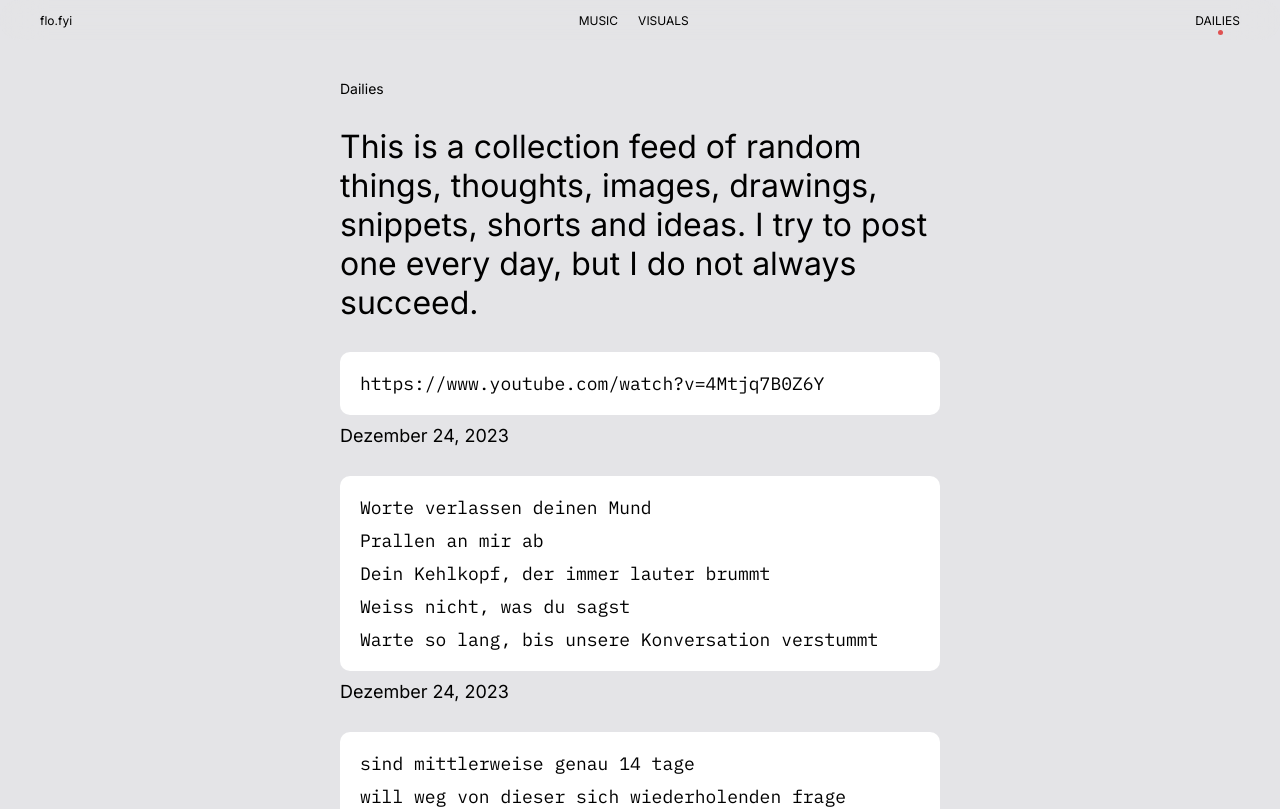
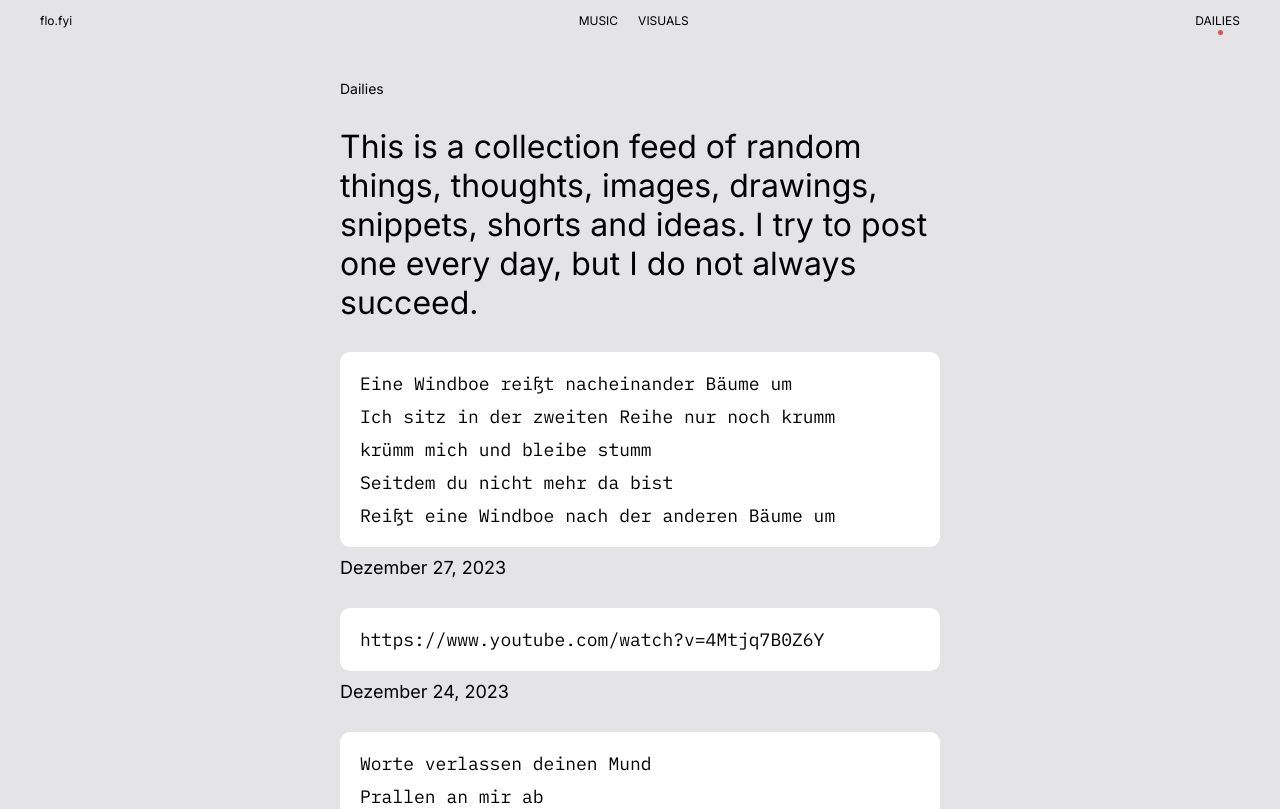
Before and after one commit to wnklrspace/flos-web, a Next.js app: page /dailies in a window 1280 px wide. Shown: the top 809 px of the page. Built offline with nearby package versions, Linux system fonts and the light colour scheme.

Commit message:
add 27.12 content

```diff
--- /dev/null
+++ b/content/dailies/2023/12/27.ts
@@ -0,0 +1,15 @@
+import { DAILY_TYPE, Daily } from '../../../../types/dailies';
+
+const Windboe: Daily = {
+	type: DAILY_TYPE.TEXT,
+	text: [
+		'Eine Windboe reißt nacheinander Bäume um',
+		'Ich sitz in der zweiten Reihe nur noch krumm',
+		'krümm mich und bleibe stumm',
+		'Seitdem du nicht mehr da bist',
+		'Reißt eine Windboe nach der anderen Bäume um',
+	],
+	title: 'Dezember 27, 2023',
+};
+
+export default Windboe;
--- a/content/dailies/2023/12/index.ts
+++ b/content/dailies/2023/12/index.ts
@@ -1,8 +1,15 @@
+import Windboe from './27';
 import PaperThin from './24-1';
 import Vibration from './24';
 import VierzehnTage from './16';
 import VierzehnTageAlternative from './12-alternative';
 
-const December = [PaperThin, Vibration, VierzehnTage, VierzehnTageAlternative];
+const December = [
+	Windboe,
+	PaperThin,
+	Vibration,
+	VierzehnTage,
+	VierzehnTageAlternative,
+];
 
 export default December;
```
